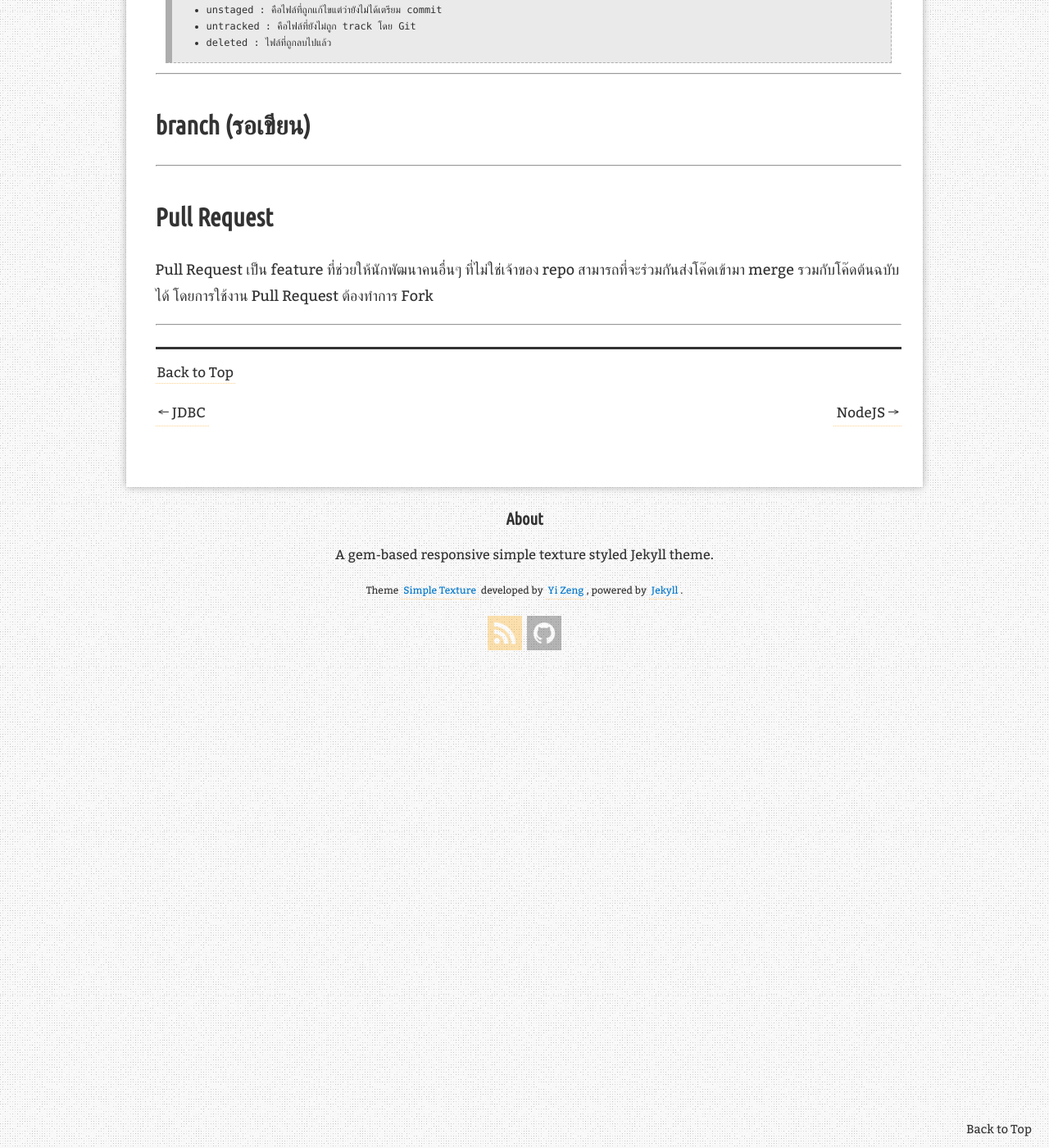
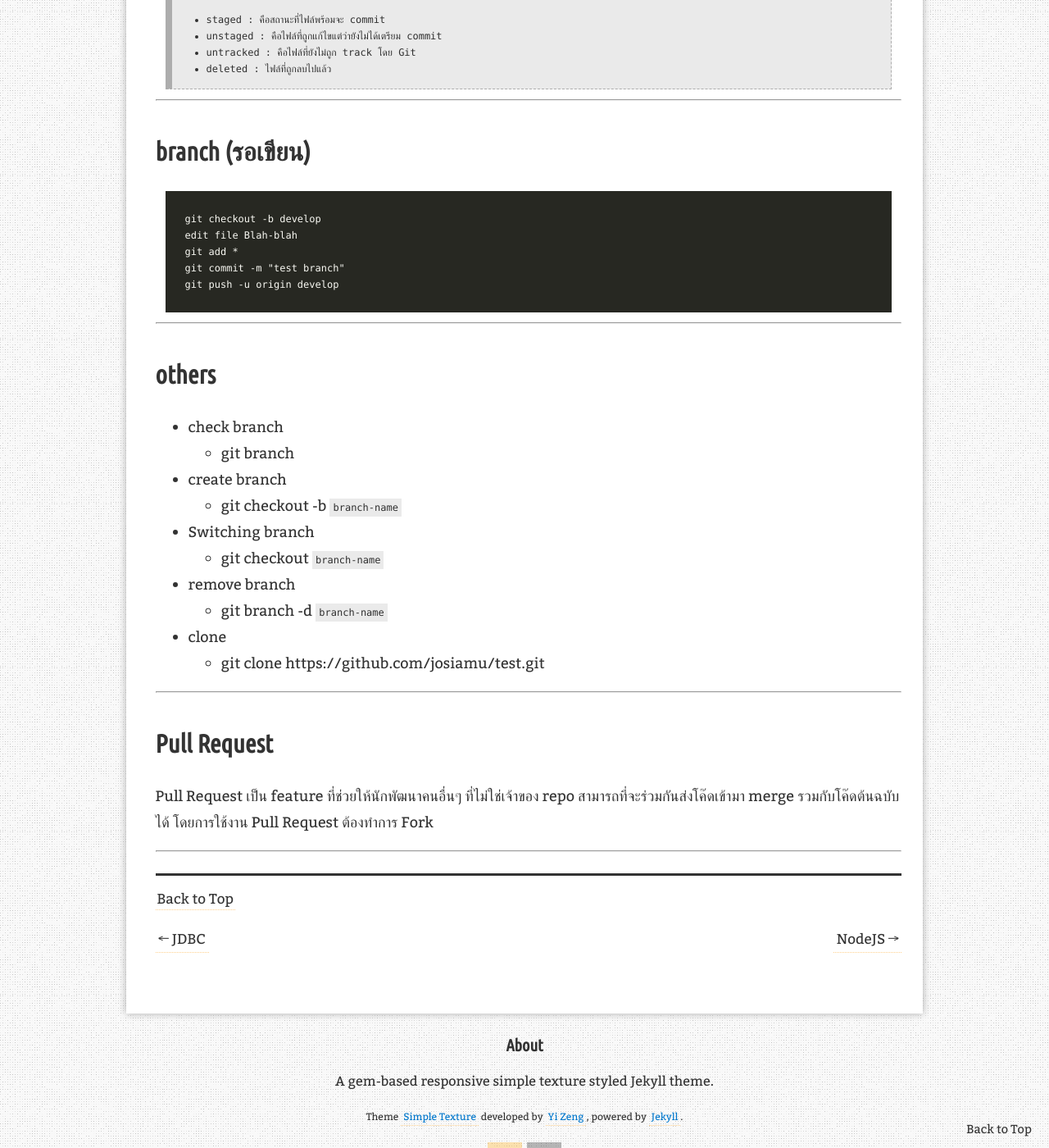
Before and after one commit to josiamu/josiamu.github.io, a Jekyll site: the page built from _posts/2015-03-01-git.md, in a window 1280 px wide and 1400 px high, scrolled down 1986 px. Shown: the whole window at 82% size. Built offline with Jekyll 4.4.1, drawn with Linux system fonts in a browser that asks for light colours; nearby versions of some CDN libraries; comment, search, counter and statistics services are not loaded.

Commit message:
test 2 branch

```diff
--- a/_posts/2015-03-01-git.md
+++ b/_posts/2015-03-01-git.md
@@ -83,7 +83,32 @@ git push -u origin master
 
 # branch (รอเขียน)
 
+~~~
+git checkout -b develop
+edit file Blah-blah
+git add *
+git commit -m "test branch"
+git push -u origin develop
+~~~
+
 ---
+
+
+# others
+
+- check branch
+  - git branch
+- create branch
+  - git checkout -b `branch-name`
+- Switching branch
+  - git checkout `branch-name`
+- remove branch
+  - git branch -d `branch-name`
+- clone
+  - git clone https://github.com/josiamu/test.git
+
+---
+
 
 # Pull Request
 
```
